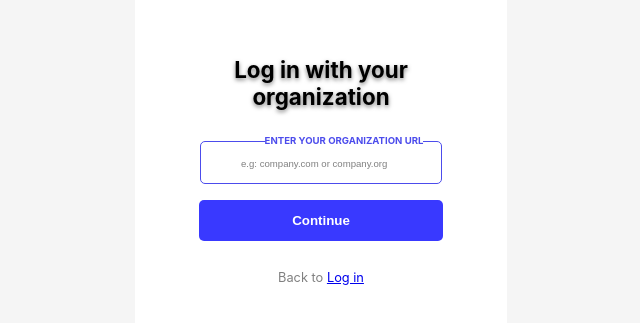
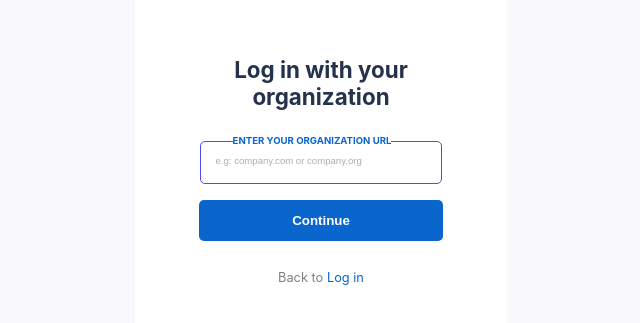
Before and after one commit to GenesysLearnable/LMS-A-FE-14, a React (Create React App) app in the folder adult-lms/: page / in a window 1280 px wide. Shown: the part 231-554 px from the top of the page, without its empty margins (319-959 px from the left). Built offline with nearby package versions, Linux system fonts and the light colour scheme; a web font is replaced by a local one.

Commit message:
color added to texts, button, text shadow of header text removed

```diff
--- a/adult-lms/src/login.css
+++ b/adult-lms/src/login.css
@@ -4,7 +4,7 @@
 .container {
     width: 100%;
     height: 100vh;
-    background-color: whitesmoke;
+    background-color: rgba(248, 248, 253, 1);
     font-family: Familjen+Grotesk;
     display: flex;
     flex-direction: column;
@@ -19,7 +19,7 @@
     justify-content: center;
     align-items: center;
     gap: 1rem;
-    background-color: white;
+    background-color: rgba(255, 255, 255, 1);
     padding: 5rem 4rem;
     border-radius: 10px;
 
@@ -27,12 +27,13 @@
 
 .header-text {
     font-size: 1.4rem;
-    color: 25324B;
+    color: rgba(37, 50, 75, 1);
     width: 200px;
-    text-shadow: 0 2px 4px rgba(0, 0, 0, 0.5);
+    font-weight: bolder;
+    /* text-shadow: 0 2px 4px rgba(0, 0, 0, 0.5); */
 }
 
-.label-input {
+.form {
     display: flex;
     flex-direction: column;
 
@@ -40,11 +41,11 @@
 
 label {
     font-size: .6rem;
-    color: rgb(76, 76, 236);
+    color: rgba(10, 101, 204, 1);
     position: absolute;
     z-index: 1;
     top: 45.7%;
-    right: 42%;
+    right: 44.5%;
     background-color: white;
     font-weight: bold;
 }
@@ -54,14 +55,16 @@ input {
     border: 1px solid rgb(76, 76, 236);
     border-radius: 5px;
     position: relative;
-    transition: allo.3s ease;
+    transition: all 0.3s ease;
     width: 10rem;
     height: 1rem;
 }
 
 input::placeholder {
     font-size: .6rem;
-    color: gray;
+    color: rgba(168, 173, 183, 1);
+    position: absolute;
+    right: 33%;
 
 }
 
@@ -74,7 +77,7 @@ input:focus{
 }
 
 button{
-    background-color: rgb(57, 57, 255);
+    background-color: rgba(10, 101, 204, 1);
     color: white;
     border: none;
     border-radius: 5px;
@@ -94,3 +97,8 @@ p{
     color: gray;
     font-weight: 400;
 }
+
+p a{
+    color: rgba(10, 101, 204, 1);
+    text-decoration: none;
+}
```
Also changed, not shown: adult-lms/src/logo.svg (deleted).
